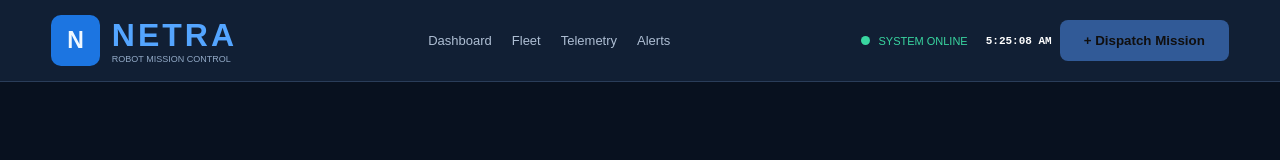
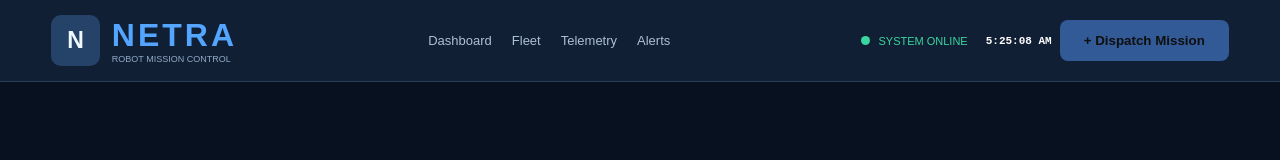
Before and after one commit to pepakayalapavani896-afk/NETRA, a plain HTML site: page index.html in a window 1280 px wide. Drawn offline with Linux system fonts and the light colour scheme.

Commit message:
Version-3

```diff
--- a/style.css
+++ b/style.css
@@ -33,7 +33,7 @@ body{
 }
 
 .brand-logo{
-    background-color: #1c75e1;
+    background-color: #254369;
     padding: 12px 16px;
     font-size: 23px;
     font-weight: bold;
```
